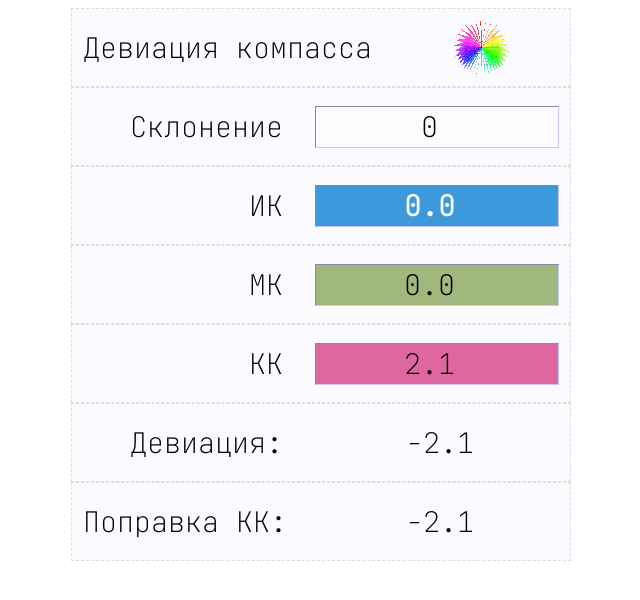
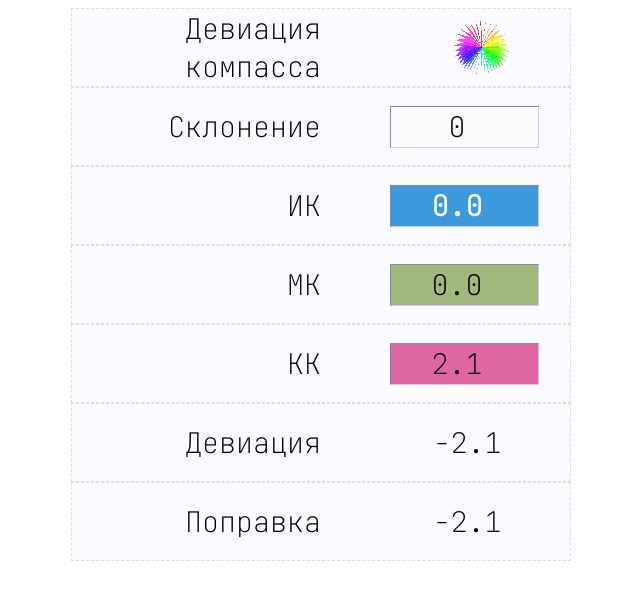
Before and after one commit to belovrv/MarineCalculator, a plain HTML site: page index.html in a window 1280 px wide. Shown: the whole page, without its empty margins (319-959 px from the left). Drawn offline with nearby package versions, Linux system fonts and the light colour scheme.

Commit message:
fix styles 3

```diff
--- a/index.html
+++ b/index.html
@@ -42,10 +42,10 @@
             <span class="caption">КК</span> <input id="KK" type="number" value="0" class="value"/>
         </div>
         <div class="block">
-            <span class="caption">Девиация:</span> <span id="Deviation" class="value"></span>
+            <span class="caption">Девиация</span> <span id="Deviation" class="value"></span>
         </div>
         <div class="block">
-            <span class="caption">Поправка КК:</span> <span id="Correction" class="value"></span>
+            <span class="caption">Поправка</span> <span id="Correction" class="value"></span>
         </div>
     </div>
 </div>
--- a/table.css
+++ b/table.css
@@ -120,20 +120,20 @@ button:focus-within {
 
 .caption {
     display: inline-block;
-    min-width: 200px;
+    width: 50%;
     text-align: right;
     padding-right: 20px;
+    position: relative;
     top: 50%;
     transform: translateY(-50%);
-    position: absolute;
 }
 
 .value {
     display: inline-block;
     text-align: center;
     min-width: 60px;
-    width: 50%;
-    margin: 0 auto;
+    width: 30%;
+    margin-right: 20px;
     top: 50%;
     transform: translateY(-50%);
     float: right;
```
